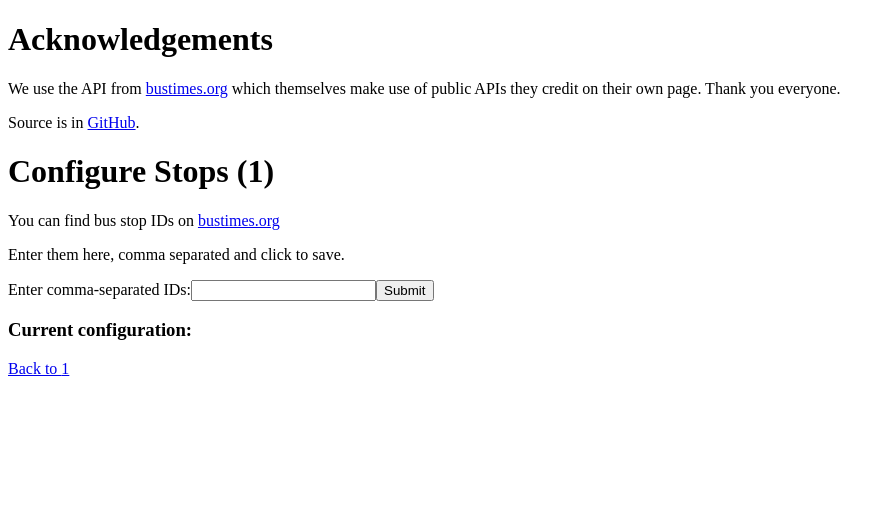
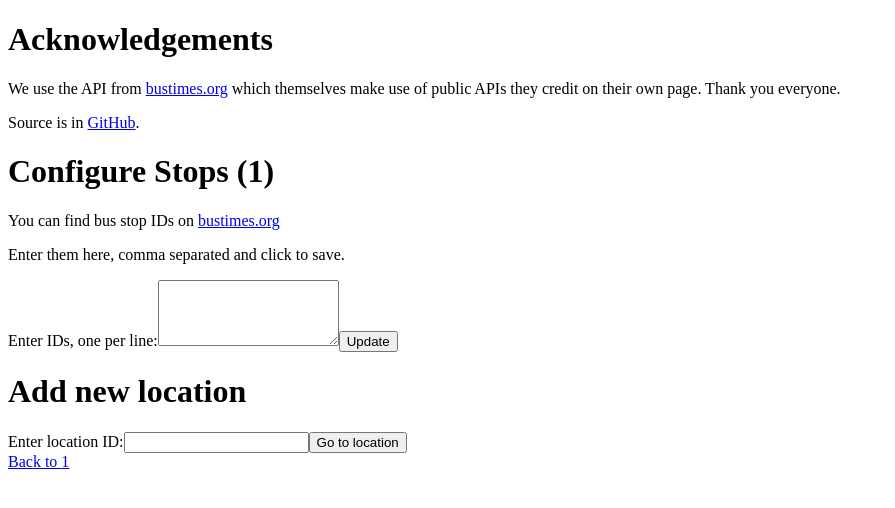
Before and after one commit to ukslim/my-bus-stops, a Next.js app: page /loc/1/config in a window 1280 px wide. Shown: the top 508 px of the page, without its empty margins (0-895 px from the left). Built offline with nearby package versions, Linux system fonts and the light colour scheme.

Commit message:
UI to add new location

```diff
--- /dev/null
+++ b/components/new-location.tsx
@@ -0,0 +1,31 @@
+import { useRouter } from "next/router";
+import { useState } from "react";
+
+export const NewLocation = () => {
+  const router = useRouter();
+  const [inputValue, setInputValue] = useState("");
+
+  const handleSubmit = (e: React.FormEvent<HTMLFormElement>) => {
+    e.preventDefault();
+    router.push(`/loc/${inputValue}`);
+  };
+
+  return (
+    <form onSubmit={handleSubmit}>
+      <label>
+        Enter location ID:
+        <input
+          type="text"
+          value={inputValue}
+          onChange={(e) => setInputValue(e.target.value)}
+          className="mt-1 p-2 border rounded-md w-full"
+        />
+      </label>
+      <input
+        type="submit"
+        value="Go to location"
+        className="p-2 bg-blue-500 text-white rounded-md cursor-pointer"
+      />
+    </form>
+  );
+};
--- a/pages/loc/[locationId]/config.tsx
+++ b/pages/loc/[locationId]/config.tsx
@@ -1,9 +1,11 @@
 "use client";
+import { NewLocation } from "@/components/new-location";
 import { listConfigs, loadConfig, saveConfig } from "@/utils/config";
 import { querySchema } from "@/utils/schemas";
 import Link from "next/link";
 import { useRouter } from "next/router";
 import { useEffect, useState } from "react";
+import { set } from "zod";
 
 export default function Config() {
   const router = useRouter();
@@ -18,7 +20,8 @@ export default function Config() {
 
   const handleSubmit = (event: React.FormEvent<HTMLFormElement>) => {
     event.preventDefault();
-    const idArray: string[] = ids.split(",").map((id) => id.trim());
+    const idArray: string[] = ids.split("\n").map((id) => id.trim());
+    console.log("Saving", idArray)
     saveConfig(locationId ?? "config", idArray);
     setCurrent(idArray);
   };
@@ -58,22 +61,25 @@ export default function Config() {
       </p>
       <form onSubmit={handleSubmit} className="mb-4">
         <label className="block mb-2">
-          Enter comma-separated IDs:
-          <input
-            type="text-area"
-            value={ids}
+          Enter IDs, one per line:
+          <textarea
+            defaultValue={current.join("\n")}
             onChange={(e) => setIds(e.target.value)}
             className="mt-1 p-2 border rounded-md w-full"
+            rows={4}
           />
         </label>
         <input
           type="submit"
-          value="Submit"
+          value="Update"
           className="p-2 bg-blue-500 text-white rounded-md cursor-pointer"
         />
       </form>
-      <h3 className="text-xl font-semibold mb-2">Current configuration:</h3>
-      <pre className="mb-4 whitespace-pre-wrap">{current.join(", ")}</pre>
+      <h1 className="text-2xl font-bold mb-4">
+        Add new location
+      </h1>
+      <NewLocation />
+
       <Link href={`/loc/${locationId}`} className="text-blue-500 underline">
         Back to {locationId}
       </Link>
```
